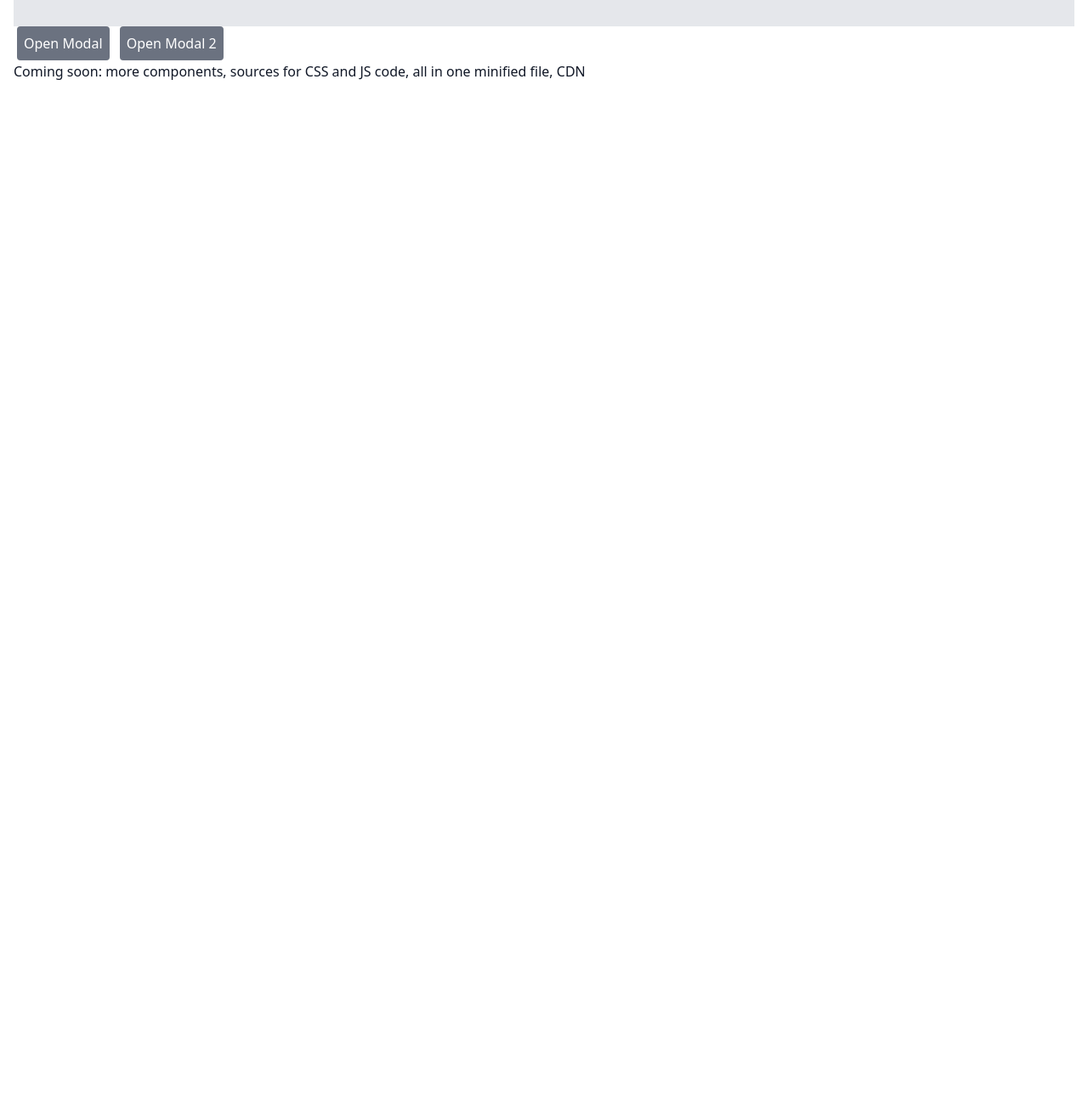
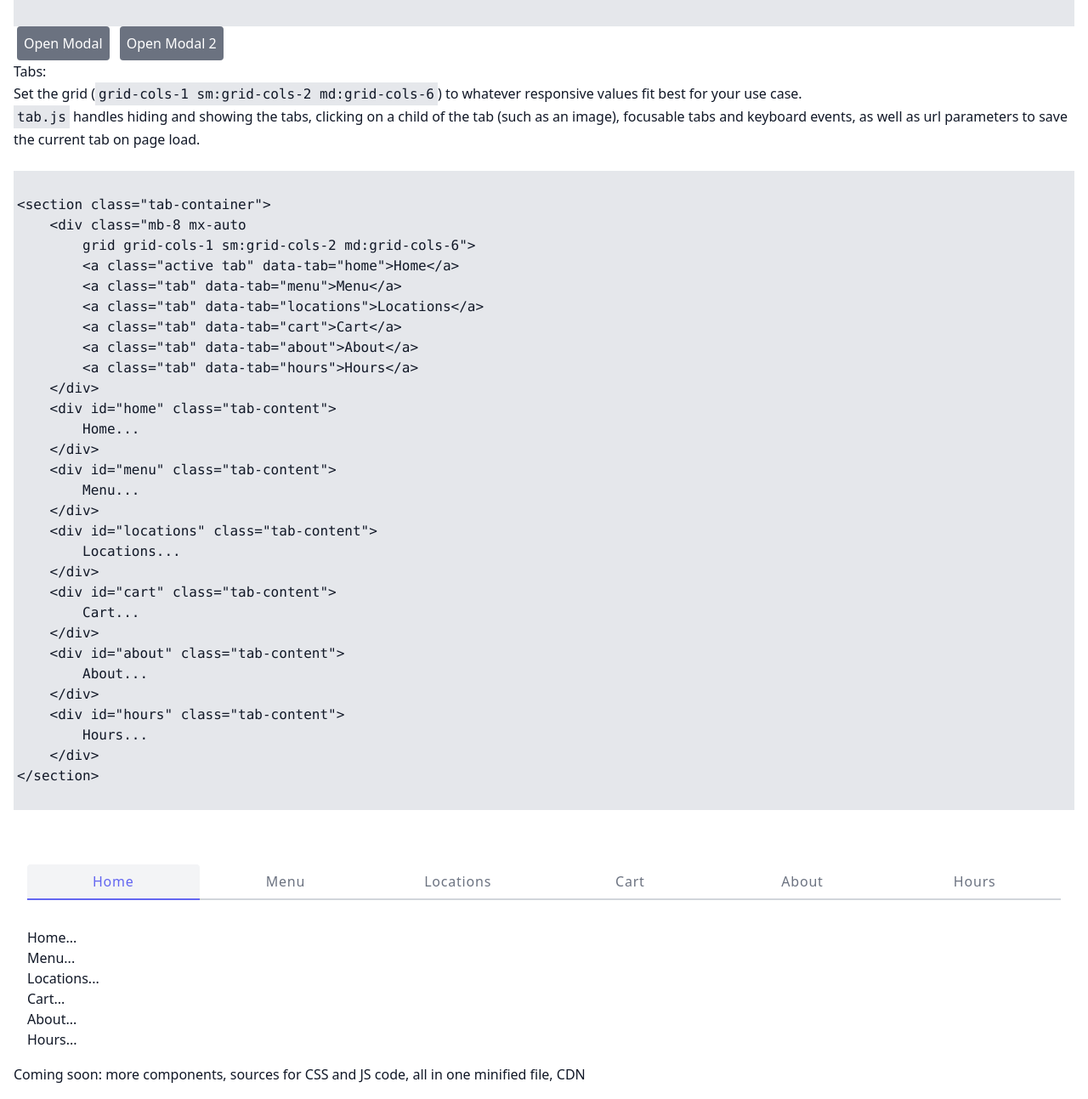
Before and after one commit to justingolden21/blackandwhitecss, a website: page docs/index.html in a window 1280 px wide. Shown: the part 4248-5541 px from the top of the page at 85% size. Before the commit the page ends 4361 px from the top, so only its background shows below. Drawn offline with Linux system fonts and the light colour scheme; a script that the page names is missing.

Commit message:
add tabs

```diff
--- a/docs/index.html
+++ b/docs/index.html
@@ -12,12 +12,15 @@
 	<meta name="apple-mobile-web-app-status-bar" content="#FAFAFA">
 	<meta name="theme-color" content="#FAFAFA">
 
+	<script src="https://cdn.jsdelivr.net/npm/umbrellajs"></script>
+
 	<link rel="stylesheet" href="css/styles.css">
 	<script src="js/main.js"></script>
 	<script src="js/components/toggle.js"></script>
 	<script src="js/components/snackbar.js"></script>
 	<script src="js/components/expand.js"></script>
 	<script src="js/components/modal.js"></script>
+	<script src="js/components/tab.js"></script>
 </head>
 <body>
 
@@ -261,7 +264,7 @@
 
 	<div id="snackbar"></div>
 
-	<p>Modal</p>
+	<p>Modal:</p>
 
 	<pre><code>
 	&lt;button class="btn modal-btn" href="#test-modal">
@@ -319,6 +322,82 @@
 		</div>
 	</div>
 
+	<p>Tabs:</p>
+
+	<p>Set the grid (<code>grid-cols-1 sm:grid-cols-2 md:grid-cols-6</code>) to whatever responsive values fit best for your use case.</p>
+
+	<p><code>tab.js</code> handles hiding and showing the tabs, clicking on a child of the tab (such as an image), focusable tabs and keyboard events, as well as url parameters to save the current tab on page load.</p>
+
+	<pre>
+		<code>
+&lt;section class="tab-container">
+	&lt;div class="mb-8 mx-auto
+		grid grid-cols-1 sm:grid-cols-2 md:grid-cols-6">
+		&lt;a class="active tab" data-tab="home">Home&lt;/a>
+		&lt;a class="tab" data-tab="menu">Menu&lt;/a>
+		&lt;a class="tab" data-tab="locations">Locations&lt;/a>
+		&lt;a class="tab" data-tab="cart">Cart&lt;/a>
+		&lt;a class="tab" data-tab="about">About&lt;/a>
+		&lt;a class="tab" data-tab="hours">Hours&lt;/a>
+	&lt;/div>
+	&lt;div id="home" class="tab-content">
+		Home...
+	&lt;/div>
+	&lt;div id="menu" class="tab-content">
+		Menu...
+	&lt;/div>
+	&lt;div id="locations" class="tab-content">
+		Locations...
+	&lt;/div>
+	&lt;div id="cart" class="tab-content">
+		Cart...
+	&lt;/div>
+	&lt;div id="about" class="tab-content">
+		About...
+	&lt;/div>
+	&lt;div id="hours" class="tab-content">
+		Hours...
+	&lt;/div>
+&lt;/section>
+		</code>
+	</pre>
+
+
+	<section class="tab-container">
+		<div class="mb-8 mx-auto
+			grid grid-cols-1 sm:grid-cols-2 md:grid-cols-6">
+			<a class="active tab" data-tab="home">Home</a>
+			<a class="tab" data-tab="menu">Menu</a>
+			<a class="tab" data-tab="locations">Locations</a>
+			<a class="tab" data-tab="cart">Cart</a>
+			<a class="tab" data-tab="about">About</a>
+			<a class="tab" data-tab="hours">Hours</a>
+		</div>
+		<div id="home" class="tab-content">
+			Home...
+		</div>
+		<div id="menu" class="tab-content">
+			Menu...
+		</div>
+		<div id="locations" class="tab-content">
+			Locations...
+		</div>
+		<div id="cart" class="tab-content">
+			Cart...
+		</div>
+		<div id="about" class="tab-content">
+			About...
+		</div>
+		<div id="hours" class="tab-content">
+			Hours...
+		</div>
+	</section>
+
+
+
+
+
+
 	<p>Coming soon: more components, sources for CSS and JS code, all in one minified file, CDN</p>
 
 </body>
--- /dev/null
+++ b/docs/js/components/tab.js
@@ -0,0 +1,50 @@
+window.addEventListener('load', () => {
+	u('.tab-content').addClass('hidden');
+	u('.tab').on('click', e => {
+		let target = e.target;
+
+		// if clicked on a child of a tab like an icon, get parent
+		while(!target.classList.contains('tab')) {
+			target = target.parentNode;
+		}
+
+		// tab active classes
+		u('.tab').removeClass('active');
+		u(target).addClass('active');
+
+		// display tab content
+		const tabName = u(target).attr('data-tab');
+		openTab(tabName);
+	});
+
+	// focusable tabs
+	u('.tab').attr('tabindex', 0);
+
+	// if tab focused with enter then click it
+	u('.tab').on('keypress', function(e) {
+		if(e.keyCode == 13) { // enter
+			u(this).trigger('click');
+		}
+	});
+
+	// read url param
+	let url = new URL(window.location.href);
+	let tabName = url.searchParams.get('tab');
+	if(tabName) {
+		// open url tab
+		u(`.tab[data-tab="${tabName}"]`).trigger('click');
+	} else {
+		// open first tab
+		u('.tab:first-child').trigger('click');
+	}
+
+});
+
+function openTab(tabName) {
+	// open the tab, hide others
+	u('.tab-content').addClass('hidden');
+	u(`#${tabName}`).removeClass('hidden');
+
+	// update url param
+	history.replaceState({}, '', '?tab=' + tabName);
+}
--- a/src/components/form.css
+++ b/src/components/form.css
@@ -1,15 +1,15 @@
 @layer components {
 	input[type=text], input[type=number], input[type=email], textarea, select, option {
-		@apply p-2 m-2 text-gray-700 border-2 border-gray-200 !important;
+		@apply p-2 m-2 text-gray-700 border-2 border-gray-200;
 	}
 	input[type=text], input[type=number], input[type=email], select, option {
-		@apply w-32 !important;
+		@apply w-32;
 	}
 	label {
 		@apply text-sm;
 	}
 	input[type=checkbox]:not(.toggle-checkbox), input[type=radio] {
-		@apply w-4 h-4 m-1 !important;
+		@apply w-4 h-4 m-1;
 	}
 }
 
--- /dev/null
+++ b/src/components/tab.css
@@ -0,0 +1,22 @@
+@layer components {
+	.tab {
+		@apply px-6 py-1 py-3 w-full md:w-auto justify-center mx-auto md:mx-0 border-b-2 font-medium md:inline-flex items-center leading-none border-gray-300 text-gray-500 hover:text-gray-700 tracking-wider rounded-t cursor-pointer;
+	}
+	a.tab {
+		@apply no-underline hover:no-underline;
+	}
+	.tab.active {
+		@apply bg-gray-100 text-indigo-500 border-indigo-500;
+	}
+	.tab:hover {
+		@apply bg-gray-100;
+	}
+	/*purgecss start ignore*/
+	.tab-content.hidden {
+		display: none;
+	}
+	/*purgecss end ignore*/
+	.tab-container {
+		@apply container p-4 mx-auto;
+	}
+}
--- a/src/styles.css
+++ b/src/styles.css
@@ -6,6 +6,7 @@
 @import "./components/table.css";
 @import "./components/form.css";
 @import "./components/expand.css";
+@import "./components/tab.css";
 
 @tailwind base;
 @tailwind components;
@@ -13,13 +14,13 @@
 
 @layer base {
 	::-moz-selection {
-		@apply bg-gray-100;
+		@apply bg-indigo-100;
 	}
 	::selection {
-		@apply bg-gray-100;
+		@apply bg-indigo-100;
 	}
 	*:focus, button:focus {
-		@apply outline-none ring-2 ring-gray-300;
+		@apply outline-none ring-2 ring-indigo-300;
 	}
 
 	body {
--- a/todo.txt
+++ b/todo.txt
@@ -14,3 +14,5 @@ common js utils for copy text, download text, local storage, random numbers, inp
 could use animate.css
 
 maybe: files for use with umbrella, alpine, tailwind, utils for hero icons and animate.css
+
+add tabs (!!!)
```
Also changed, not shown: docs/css/styles.css.
